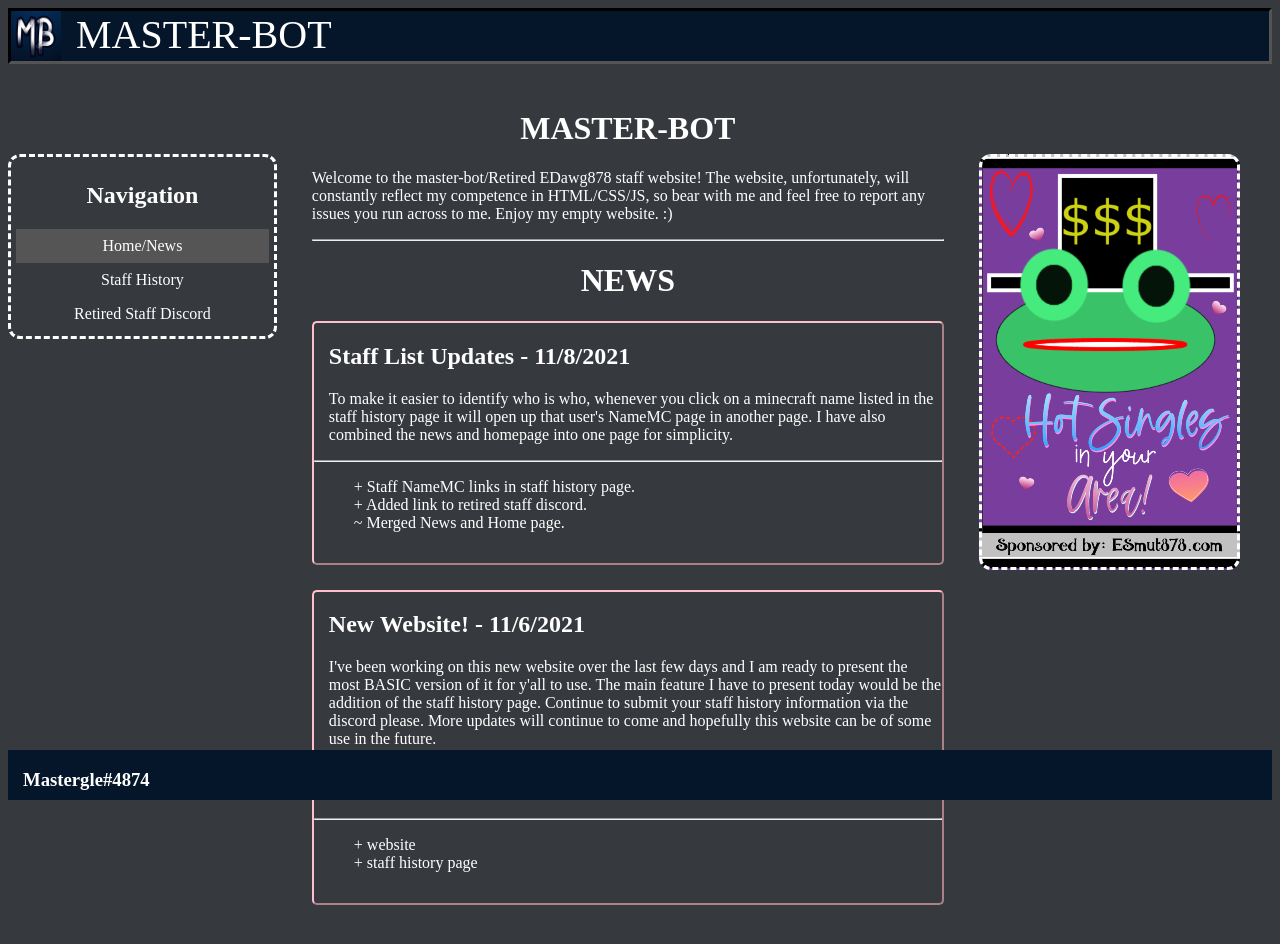
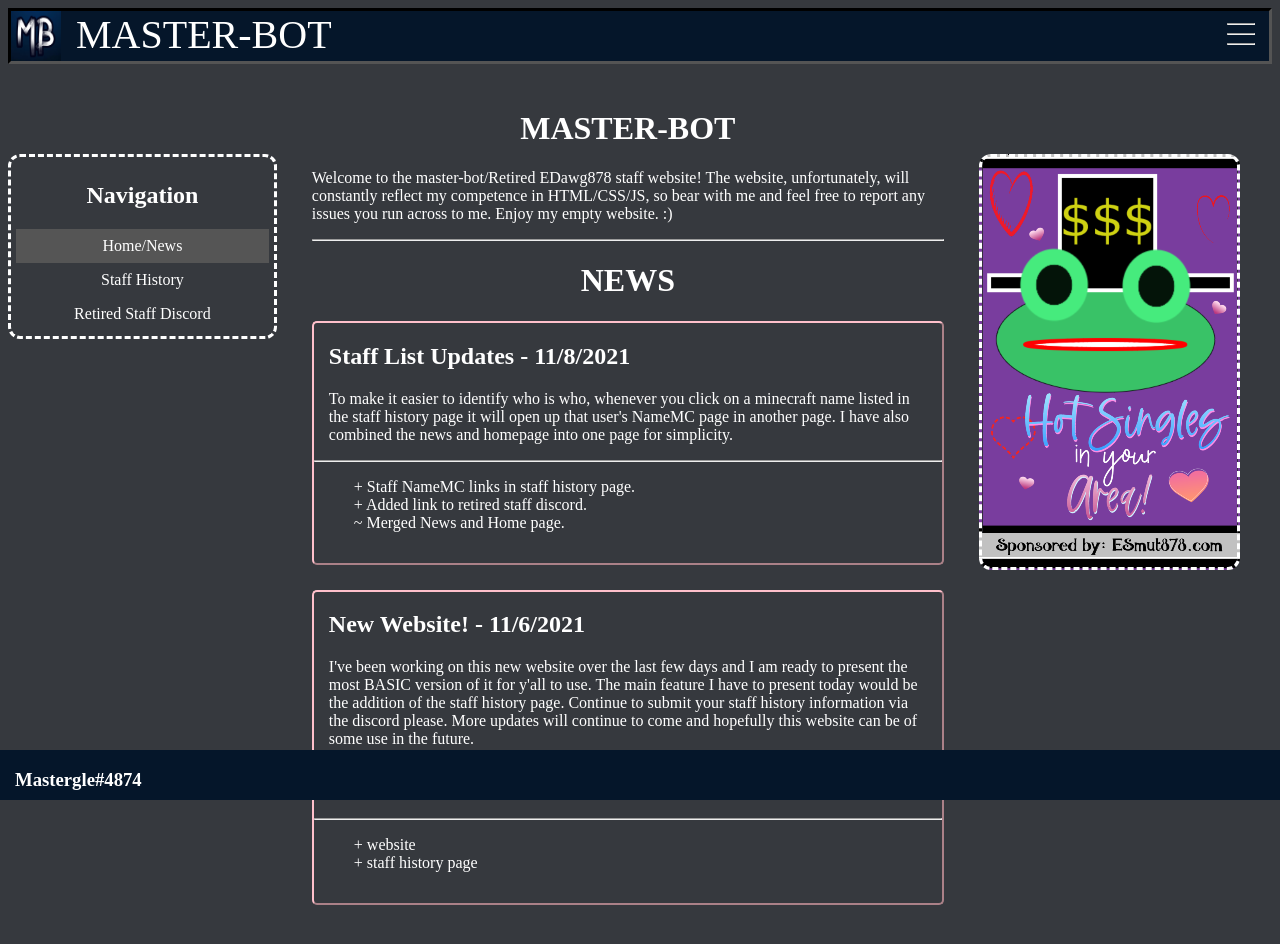
Before and after one commit to altruiis/master-website, a plain HTML site: page index.html in a window 1280 px wide. Drawn offline with Linux system fonts and the light colour scheme.

Commit message:
Various aesthetic updates.

```diff
--- a/css/style.css
+++ b/css/style.css
@@ -13,7 +13,7 @@ footer {
   background-color: #05162a;
   color: white;
   left: 0;
-  position: sticky;
+  position: fixed;
   bottom:0;
   height: 50px;
   width: 100%;
@@ -118,4 +118,20 @@ li a:hover {
 
 .newsDivText {
   padding-left: 15px;
+  padding-right: 15px;
 }
+
+.menuButton {
+  vertical-align: top;
+  position: absolute;
+  top: 15px;
+right: 25px;
+  width:50px;
+  height:50px;
+  color: gray;
+  display: inline-block;
+}
+
+.menuButton:hover {
+  cursor:pointer;
+}
--- a/index.html
+++ b/index.html
@@ -11,6 +11,7 @@
 	<header>
 		<p1 class="headerText">
 			<img src="images/favicon.ico" alt="MASTER-BOT LOGO" class="pagethumbnail"/>MASTER-BOT</p1>
+			<div class="menuButton" style="width:28px"><hr class="menuLine"/><hr class="menuLine"/><hr class="menuLine"/></div>
 		</header>
 		<div class="row">
 			<div class="column side" style="border-style:dashed;border-radius:12px;padding:5px;">
```
Also changed, not shown: staff_history.html (+1 -0 lines).
